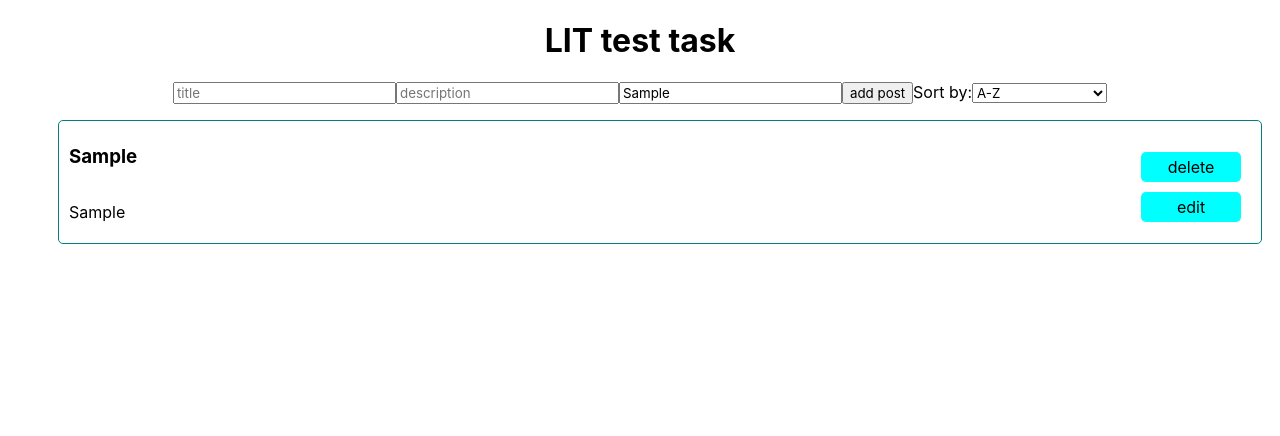
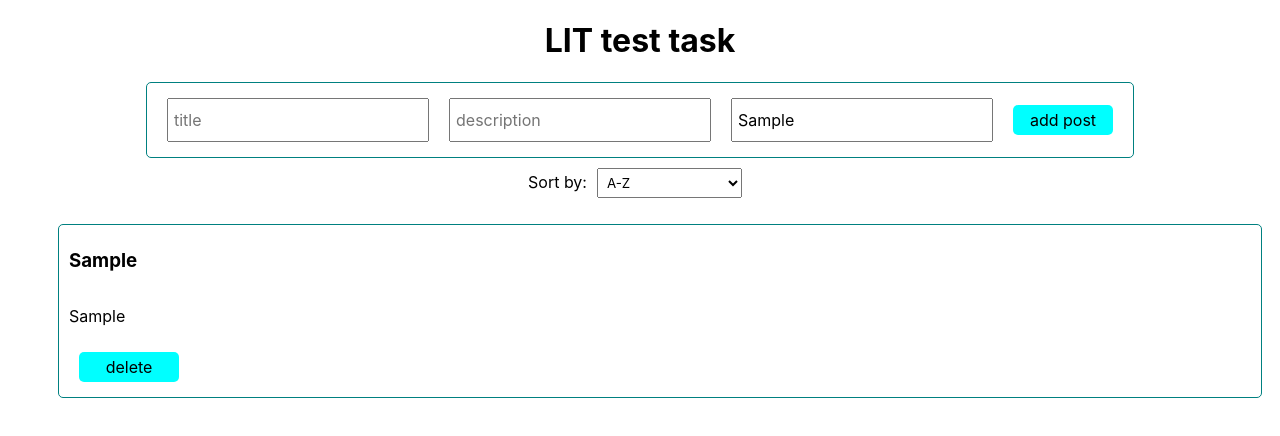
Before and after one commit to SpuriusGit/LIT, a React (Create React App) app: page / in a window 1280 px wide. Both pictures are taken after typing "Sample", "Sample", "Sample" into the empty fields and a click on the button "add post". Shown: the top 436 px of the page. Built offline with nearby package versions, Linux system fonts and the light colour scheme; no server answers.

Commit message:
some fix

```diff
--- a/src/App.css
+++ b/src/App.css
@@ -2,37 +2,30 @@
   text-align: center;
 }
 
-.App-logo {
-  height: 40vmin;
-  pointer-events: none;
+.post-form {
+  border-radius: 5px;
+  border: 1px solid teal;
+  width: fit-content;
+  padding: 5px 10px;
+  margin: 0 auto;
 }
 
-@media (prefers-reduced-motion: no-preference) {
-  .App-logo {
-    animation: App-logo-spin infinite 20s linear;
-  }
+.post-form input {
+  height: 30px;
+  margin: 10px;
+  padding: 5px;
+  font-size: 16px;
 }
 
-.App-header {
-  background-color: #282c34;
-  min-height: 100vh;
-  display: flex;
-  flex-direction: column;
-  align-items: center;
-  justify-content: center;
-  font-size: calc(10px + 2vmin);
-  color: white;
+button {
+  width: 100px;
+  margin: 10px;
+
+  background-color: aqua;
+  border: none;
+  border-radius: 5px;
+  height: 30px;
+
+  cursor: pointer;
+  font-size: 16px;
 }
-
-.App-link {
-  color: #61dafb;
-}
-
-@keyframes App-logo-spin {
-  from {
-    transform: rotate(0deg);
-  }
-  to {
-    transform: rotate(360deg);
-  }
-}
--- a/src/App.js
+++ b/src/App.js
@@ -52,13 +52,13 @@ function App() {
   return (
     <div className="App">
       <h1>LIT test task</h1>
-      <form>
+      <form className='post-form'>
         <input type={'text'} value={post.title} onChange={(event)=> setPost({...post, title: event.target.value})} placeholder="title"/>
         <input type={'text'} value={post.body}  onChange={(event)=> setPost({...post, body: event.target.value})} placeholder="description"/>
         <input type={'text'} value={search}  onChange={handleSearch} placeholder="search..."/>
         <button onClick={addpost}>add post</button>
-        <SortSelect />
       </form>
+      <SortSelect />
       <List
         posts={posts}
         onDelete={onDelete}
--- a/src/components/ListItem.js
+++ b/src/components/ListItem.js
@@ -12,7 +12,6 @@ const ListItem = ({id, title, body, onDelete}) => {
         <h3>{title}</h3>
         <p className='description'>{body}</p>
         <button className='delete-button' onClick={handleDelete}>delete</button>
-        <button className='update-button'>edit</button>
     </li>
   )
 }
--- a/src/components/SortSelect.js
+++ b/src/components/SortSelect.js
@@ -1,5 +1,6 @@
 import React, { Component } from 'react'
 import { connect } from 'react-redux'
+import './select.css'
 
 export class SortSelect extends Component {
 
--- a/src/components/list.css
+++ b/src/components/list.css
@@ -8,23 +8,3 @@
     text-align: left;
     position: relative;
 }
-
-.delete-button,
-.update-button {
-    width: 100px;
-    position: absolute;
-    top: calc(50% - 30px);
-    right: 20px;
-
-    background-color: aqua;
-    border: none;
-    border-radius: 5px;
-    height: 30px;
-
-    cursor: pointer;
-    font-size: 16px;
-}
-
-.update-button {
-    top: calc(50% + 10px);
-}
--- /dev/null
+++ b/src/components/select.css
@@ -0,0 +1,5 @@
+select {
+    height: 30px;
+    padding: 5px;
+    margin: 10px;
+}
```
